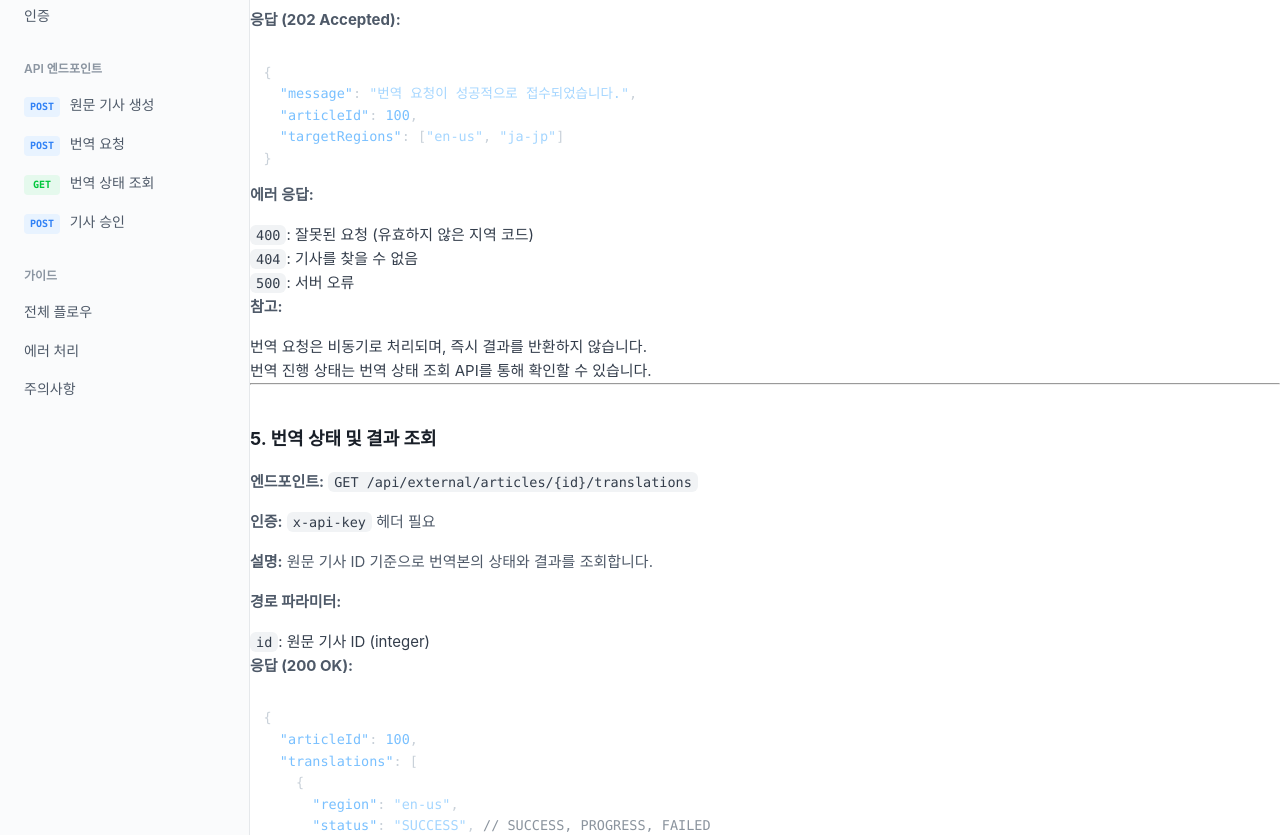
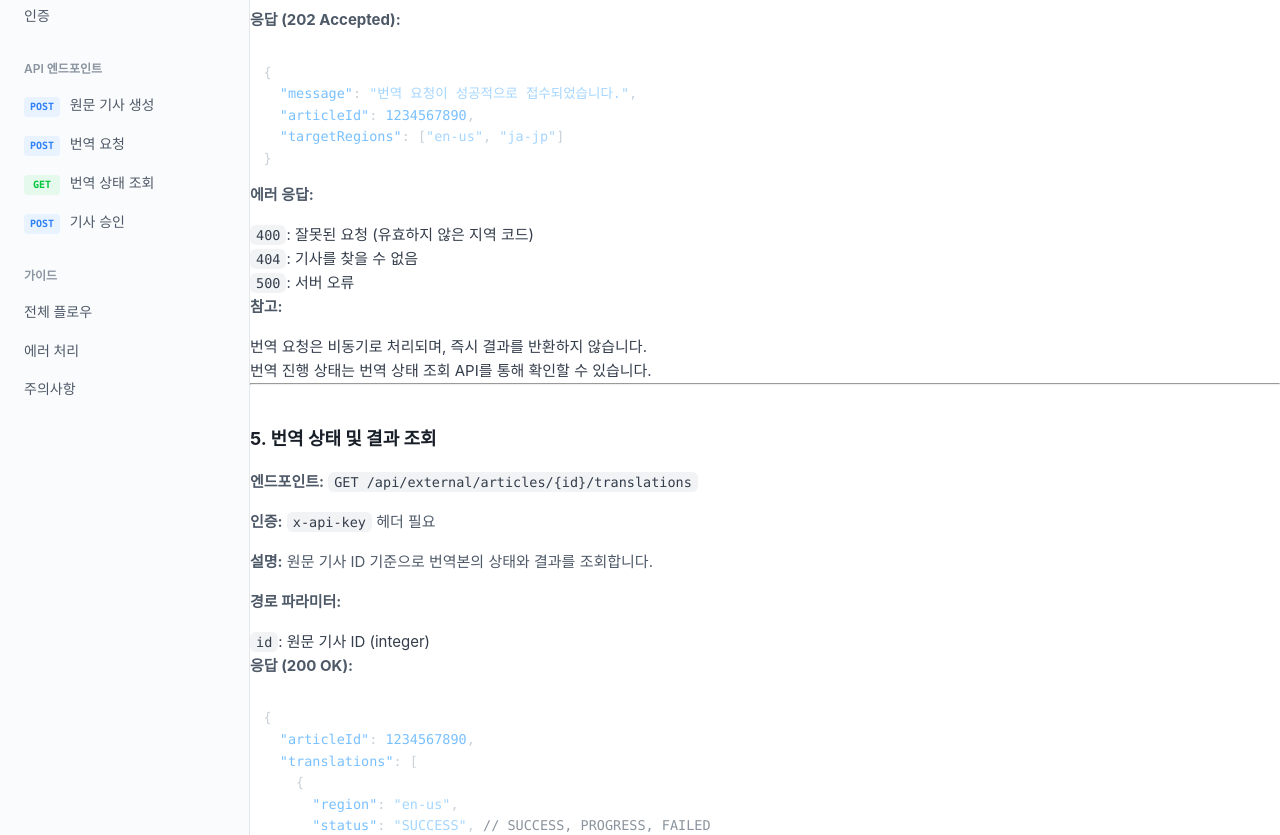
Before and after one commit to pango-gy/pango-lingo-api-docs, a Jekyll site: the page built from EXTERNAL_API_GUIDE.md, in a window 1280 px wide and 1400 px high, scrolled down 4370 px. Shown: the part 153-988 px from the top of the window. Built offline with Jekyll 4.4.1, drawn with Linux system fonts in a browser that asks for light colours; nearby versions of some CDN libraries; some web fonts are replaced; our own code applies the rules of GitHub Pages for plain Markdown files.

Commit message:
Add files via upload

````diff
--- a/EXTERNAL_API_GUIDE.md
+++ b/EXTERNAL_API_GUIDE.md
@@ -221,7 +221,7 @@ API 키는 시스템 관리자가 `Config` 테이블에 다음 설정으로 등
 ```json
 {
   "message": "번역 요청이 성공적으로 접수되었습니다.",
-  "articleId": 100,
+  "articleId": 1234567890,
   "targetRegions": ["en-us", "ja-jp"]
 }
 ```
@@ -255,7 +255,7 @@ API 키는 시스템 관리자가 `Config` 테이블에 다음 설정으로 등
 
 ```json
 {
-  "articleId": 100,
+  "articleId": 1234567890,
   "translations": [
     {
       "region": "en-us",
@@ -314,7 +314,7 @@ API 키는 시스템 관리자가 `Config` 테이블에 다음 설정으로 등
 ```json
 {
   "message": "기사가 성공적으로 승인되고 게시되었습니다.",
-  "articleId": 100,
+  "articleId": 1234567890,
   "publishedAt": "2024-01-01T00:00:00.000Z"
 }
 ```
````
